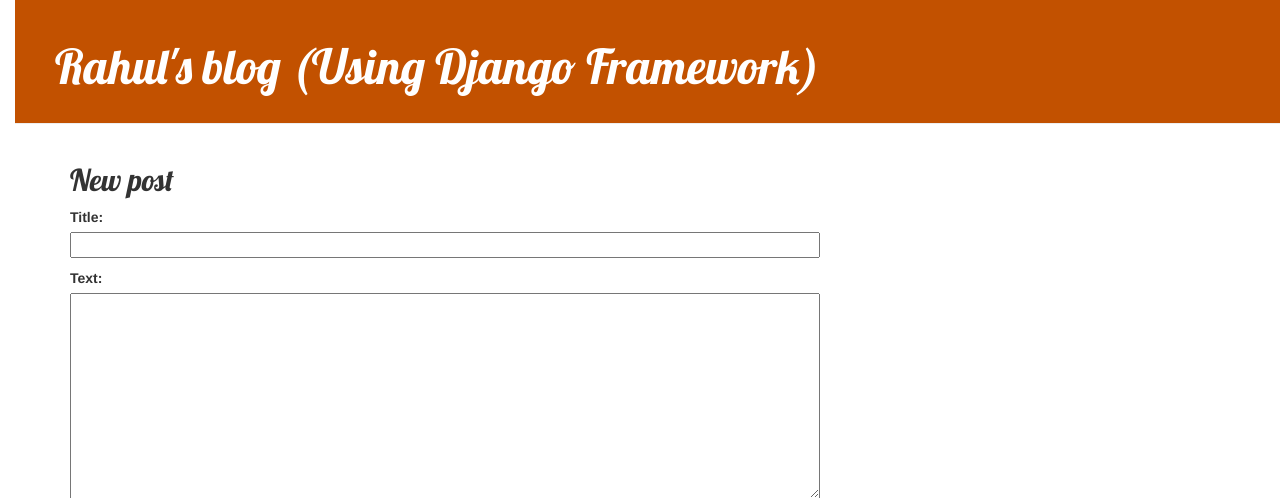
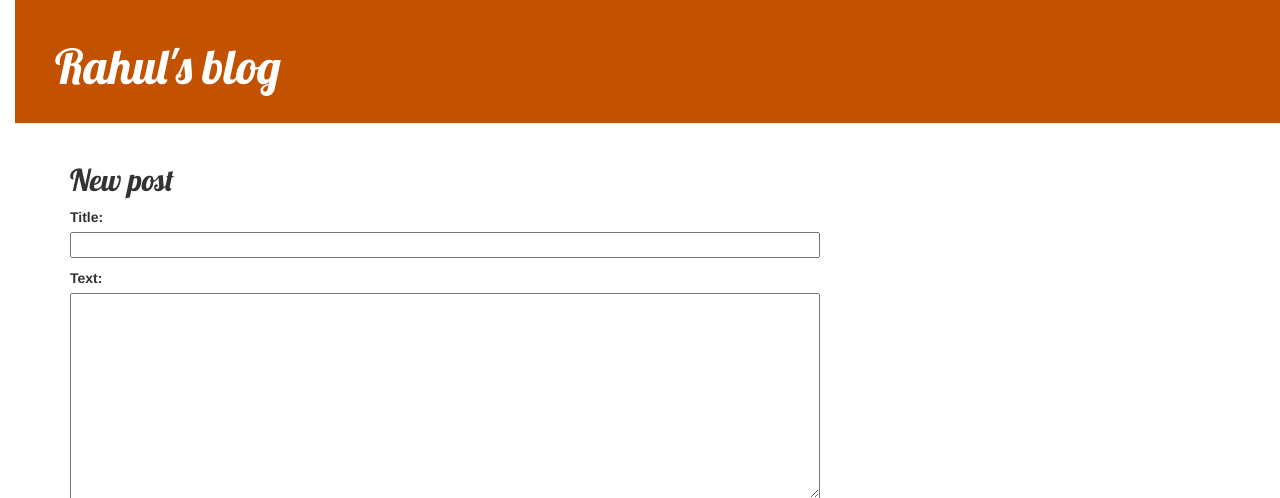
Before and after one commit to rahulkocheta/my-first-blog, a Django app: page /post/new/ in a window 1280 px wide. Shown: the top 498 px of the page. Run offline with Django 3.2, Linux system fonts and the light colour scheme; some libraries are stand-ins or nearby versions.

Commit message:
Maybe the last commit.

```diff
--- a/blog/templates/blog/base.html
+++ b/blog/templates/blog/base.html
@@ -5,14 +5,14 @@
         <link rel="stylesheet" href="//maxcdn.bootstrapcdn.com/bootstrap/3.2.0/css/bootstrap-theme.min.css">
         <link href="//fonts.googleapis.com/css?family=Lobster&subset=latin,latin-ext" rel="stylesheet" type="text/css">
         <link rel="stylesheet" href="{% static 'css/blog.css' %}">
-        <title>Rahul's blog (Using Django Framework)</title>
+        <title>Rahul's blog</title>
     </head>
     <body>
         <div class="page-header">
             {% if user.is_authenticated %}
                 <a href="{% url 'post_new' %}" class="top-menu"><span class="glyphicon glyphicon-plus"></span></a>
             {% endif %}
-            <h1><a href="/">Rahul's blog (Using Django Framework)</a></h1>
+            <h1><a href="/">Rahul's blog</a></h1>
         </div>
         <div class="content container">
             <div class="row">
```
